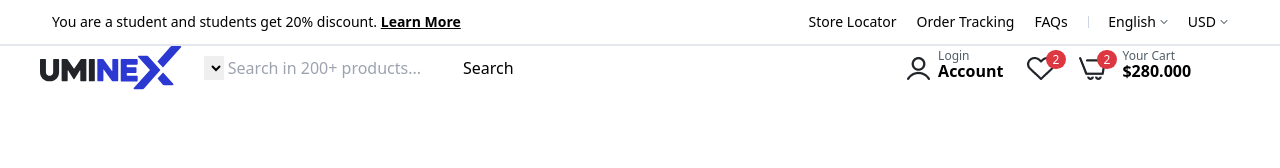
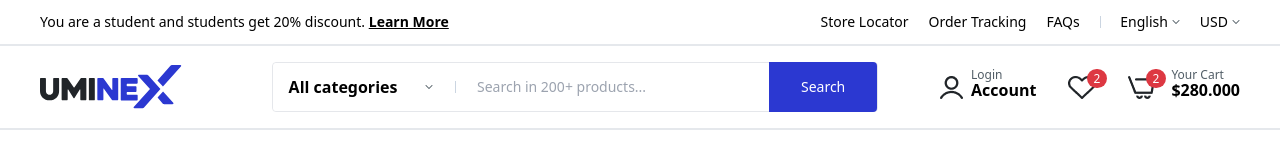
Before and after one commit to ducthuan1595/testUI-html-css-nextSky, a plain HTML site: page index.html in a window 1280 px wide. Drawn offline with nearby package versions, Linux system fonts and the light colour scheme.

Commit message:
reponsive with header

```diff
--- a/index.html
+++ b/index.html
@@ -5,6 +5,7 @@
     <meta name="viewport" content="width=device-width, initial-scale=1, maximum-scale=1, user-scalable=no">
     <title>Document</title>
 
+    <link rel="stylesheet" href="/public/css/variable.css">
     <link rel="stylesheet" href="https://cdnjs.cloudflare.com/ajax/libs/font-awesome/6.6.0/css/all.min.css" integrity="sha512-Kc323vGBEqzTmouAECnVceyQqyqdsSiqLQISBL29aUW4U/M7pSPA/gEUZQqv1cwx4OnYxTxve5UMg5GT6L4JJg==" crossorigin="anonymous" referrerpolicy="no-referrer" />
     <script src="https://cdn.tailwindcss.com"></script>
     <script>
@@ -23,55 +24,69 @@
 
     <!-- Start Header -->
     <header>
-        <div class="max-w-[1200px] mx-auto flex justify-between items-center p-3">
-            <div class="text-sm">You are a student and students get 20% discount. <a  href="#" class="font-semibold underline capitalize">Learn More</a></div>
+        <div class="max-w-[1200px] mx-5 md:mx-8 lg:mx-16 xl:mx-auto hidden md:flex md:justify-end lg:justify-between items-center py-3">
+            <div class="hidden lg:block text-sm">You are a student and students get 20% discount. <a  href="#" class="font-semibold underline capitalize">Learn More</a></div>
             <ul class="flex justify-end items-center gap-[20px] text-sm capitalize">
-                <li>Store Locator</li>
-                <li>Order Tracking</li>
-                <li>FAQs</li>
+                <li><a href="#">Store Locator</a></li>
+                <li><a href="#">Order Tracking</a></li>
+                <li><a href="#">FAQs</a></li>
                 <li class="w-[0.5px] h-3 bg-slate-300"></li>
-                <li class="flex items-center gap-1"><span>English</span> <img src="/public/icons/.png" alt=""></li>
-                <li class="flex items-center gap-1"><span>USD</span> <img src="/public/icons/.png" alt=""></li>
+                <li><a href="#" class="flex items-center gap-1"><span>English</span> <img src="/public/icons/.png" alt=""></a></li>
+                <li><a href="#" class="flex items-center gap-1"><span>USD</span> <img src="/public/icons/.png" alt=""></a></li>
             </ul>
         </div>
         <div class="border-t-2 border-[#E5E8EC]"></div>
-        <div class="max-w-[1200px] mx-auto flex justify-between items-center">
-            <div class="w-[15%]">
-                <img src="/public/icons/Logo.svg" alt="">
+        <div class="max-w-[1200px] mx-5 md:mx-8 lg:mx-16 xl:mx-auto flex justify-between items-center my-4">
+            <a href="#" class="md:w-auto lg:w-[15%] mr-2 md:mr-5 lg:mr-6 xl:mr-20">
+                <img src="/public/icons/Logo.svg" alt="" class="max-w-full">
+            </a>
+            <div class="w-[60%] flex items-center  justify-between rounded border md:h-[40px] lg:h[45px] xl:h-[50px]">
+                <div class="relative hidden xl:block min-w-[160px] group">
+                    <div class="flex items-center">
+                      <span class="text-black text-md font-semibold px-4 py-3 rounded w-full flex items-center justify-between cursor-pointer bg-white gap-1">
+                        All categories
+                      </span>
+                      <img src="/public/icons/.png" alt="">
+                    </div>
+                    <div class="absolute rounded bg-white top-[110%] left-0 right-0 opacity-0 invisible transition-all shadow z-30 max-h--[300px] overflow-y-auto group-hover:opacity-100 group-hover:visible">
+                        <div class="px-5 py-3 text-black cursor-pointer hover:bg-slate-300 hover:text-white">All Categories</div>
+                        <div class="px-5 py-3 text-black cursor-pointer hover:bg-slate-300 hover:text-white">Phone</div>
+                        <div class="px-5 py-3 text-black cursor-pointer hover:bg-slate-300 hover:text-white">MacBook</div>
+                    </div>
+                </div>
+                <div class="hidden xl:block w-[0.5px] h-3 bg-slate-300"></div>
+                <input class="px-2 md:px-5 xl:px-0 lg:w-full xl:w-[270px] outline-none text-sm md:text-md" type="text" placeholder="Search in 200+ products...">
+                <button class="bg-[#2B38D1] py-2 px-2 md:px-3 lg:px-5 xl:px-8 text-white lg:h-[40px] xl:h-[50px] rounded-r hover-shadow text-sm md:text-md" id="btn-search">Search</button>
             </div>
-            <div class="w-[60%]">
-                <select name="" id=""></select>
-                <input type="text" placeholder="Search in 200+ products...">
-                <button>Search</button>
-            </div>
-            <div class="w-[35%] flex justify-center items-center gap-6">
-                <div class="flex justify-center items-center gap-2">
+            <div class="w-[35%] flex justify-end items-center md:ml-2 gap-4 md:gap-4 lg:gap-6 xl:gap-8">
+                <a href="#" class="flex justify-center items-center gap-2">
                     <img src="/public/icons/icon.png" alt="">
-                    <div>
+                    <div class="hidden md:block">
                         <div class="text-xs text-[#515D66] leading-[6px]">Login</div>
                         <div class="font-semibold">Account</div>
                     </div>
-                </div>
-                <div class="relative">
+                </a>
+                <a href="#" class="hidden lg:block relative">
                     <img src="/public/icons/hearth.png" alt="">
                     <div class="absolute top-[-11px] right-[-11px]">
                         <span class="bg-[#DD3842] py-[1px] px-[7px] rounded-full text-white text-xs">2</span>
                     </div>
-                </div>
-                <div class="flex justify-center items-center gap-4">
+                </a>
+                <a href="#" class="flex justify-center items-center gap-4">
                     <div class="relative">
                         <img src="/public/icons/cart.png" alt="">
                         <div class="absolute top-[-11px] right-[-11px]">
                             <span class="bg-[#DD3842] py-[1px] px-[7px] rounded-full text-white text-xs">2</span>
                         </div>
                     </div>
-                    <div class="top-[-11px] right-[-11px]">
+                    <div class="hidden md:block top-[-11px] right-[-11px]">
                         <div class="text-xs text-[#515D66] leading-[6px]">Your Cart</div>
                         <div class="font-semibold">$280.000</div>
                     </div>
-                </div>
+                </a>
             </div>
         </div>
+        <div class="border-t-2 border-[#E5E8EC]"></div>
     </header>
     <!-- End Header -->
 
@@ -79,4 +94,6 @@
     <div></div>
     <!-- End Banner -->
 </body>
+
+<script src="/public/js/main.js"></script>
 </html>
--- a/public/css/variable.css
+++ b/public/css/variable.css
@@ -1,3 +1,6 @@
-.ct-max-width {
-
+.hover-shadow:hover {
+    color: #ffffff;
+    -webkit-box-shadow: 0px 10px 24px 0px rgba(4, 23, 118, 0.3);
+    -moz-box-shadow: 0px 10px 24px 0px rgba(4, 23, 118, 0.3);
+    box-shadow: 0px 10px 24px 0px rgba(4, 23, 118, 0.3);
 }
```
Also changed, not shown: public/js/main.js (added).
